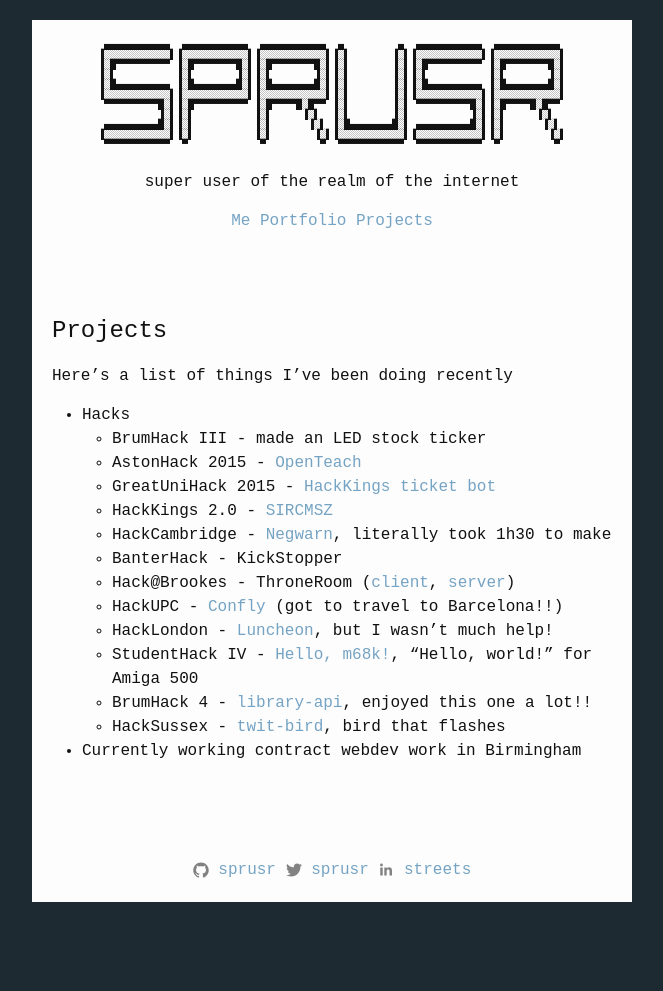
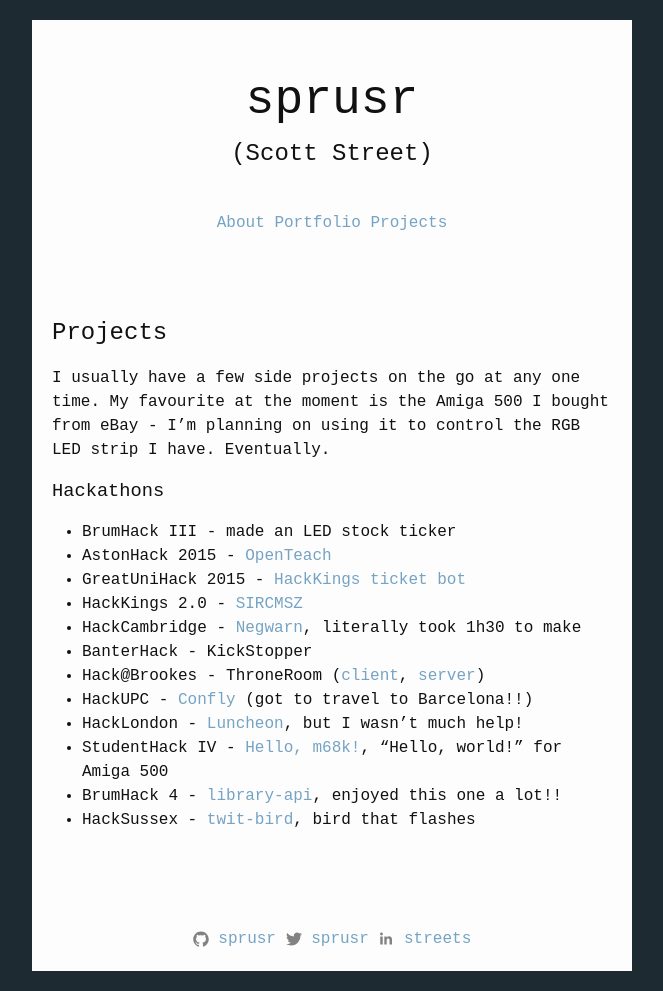
Before and after one commit to sprusr/sprusr.github.io, a Jekyll site: the page built from projects.md, in a window 1280 px wide. Shown: the whole page, without its empty margins (308-971 px from the left). Built offline with Jekyll 4.4.1, drawn with Linux system fonts in a browser that asks for light colours; before the commit the page ends 902 px from its top, so only the background shows below that.

Commit message:
Updated content and styles
Top margin gone when on mobile
Less bullet points

```diff
--- a/_config.yml
+++ b/_config.yml
@@ -8,7 +8,7 @@
 # Site settings
 title: sprusr
 description: > # this means to ignore newlines until "baseurl:"
-  super user of the realm of the internet
+  (Scott Street)
 baseurl: "" # the subpath of your site, e.g. /blog
 url: "http://spru.sr" # the base hostname & protocol for your site
 twitter_username: sprusr
--- a/_includes/header.html
+++ b/_includes/header.html
@@ -1,23 +1,8 @@
 <header>
-  <a href="/" style="color: inherit; text-decoration: none;">
-  <div style="width: 480px; margin: 0 auto;">
-    <pre style="font-size: 10px; line-height: 10px; padding: 0; margin: 0; overflow: hidden; background-color: inherit; border: none; text-align: left;" class=" ">
-  ▄▄▄▄▄▄▄▄▄▄▄  ▄▄▄▄▄▄▄▄▄▄▄  ▄▄▄▄▄▄▄▄▄▄▄  ▄         ▄  ▄▄▄▄▄▄▄▄▄▄▄  ▄▄▄▄▄▄▄▄▄▄▄
- ▐░░░░░░░░░░░▌▐░░░░░░░░░░░▌▐░░░░░░░░░░░▌▐░▌       ▐░▌▐░░░░░░░░░░░▌▐░░░░░░░░░░░▌
- ▐░█▀▀▀▀▀▀▀▀▀ ▐░█▀▀▀▀▀▀▀█░▌▐░█▀▀▀▀▀▀▀█░▌▐░▌       ▐░▌▐░█▀▀▀▀▀▀▀▀▀ ▐░█▀▀▀▀▀▀▀█░▌
- ▐░▌          ▐░▌       ▐░▌▐░▌       ▐░▌▐░▌       ▐░▌▐░▌          ▐░▌       ▐░▌
- ▐░█▄▄▄▄▄▄▄▄▄ ▐░█▄▄▄▄▄▄▄█░▌▐░█▄▄▄▄▄▄▄█░▌▐░▌       ▐░▌▐░█▄▄▄▄▄▄▄▄▄ ▐░█▄▄▄▄▄▄▄█░▌
- ▐░░░░░░░░░░░▌▐░░░░░░░░░░░▌▐░░░░░░░░░░░▌▐░▌       ▐░▌▐░░░░░░░░░░░▌▐░░░░░░░░░░░▌
-  ▀▀▀▀▀▀▀▀▀█░▌▐░█▀▀▀▀▀▀▀▀▀ ▐░█▀▀▀▀█░█▀▀ ▐░▌       ▐░▌ ▀▀▀▀▀▀▀▀▀█░▌▐░█▀▀▀▀█░█▀▀
-           ▐░▌▐░▌          ▐░▌     ▐░▌  ▐░▌       ▐░▌          ▐░▌▐░▌     ▐░▌
-  ▄▄▄▄▄▄▄▄▄█░▌▐░▌          ▐░▌      ▐░▌ ▐░█▄▄▄▄▄▄▄█░▌ ▄▄▄▄▄▄▄▄▄█░▌▐░▌      ▐░▌
- ▐░░░░░░░░░░░▌▐░▌          ▐░▌       ▐░▌▐░░░░░░░░░░░▌▐░░░░░░░░░░░▌▐░▌       ▐░▌
-  ▀▀▀▀▀▀▀▀▀▀▀  ▀            ▀         ▀  ▀▀▀▀▀▀▀▀▀▀▀  ▀▀▀▀▀▀▀▀▀▀▀  ▀         ▀
-
-    </pre>
+  <div class="site-title">
+    <h1><a href="/">{{ site.title }}</a></h1>
+    <p>{{ site.description }}</p>
   </div>
-  </a>
-  <p>{{ site.description }}</p>
   <nav>
     {% for page in site.pages %}
       {% if page.title %}
--- a/_sass/_layout.scss
+++ b/_sass/_layout.scss
@@ -1,15 +1,23 @@
 body {
   background-color: $background-color;
+
+  @include media-query($content-width) {
+      background-color: $container-background-color;
+  }
 }
 
 .container {
   width: 100%;
   max-width: $content-width;
-  margin: 0 auto;
+  margin: 20px auto;
   padding: 20px;
   box-sizing: border-box;
   background-color: $container-background-color;
   margin-top: 20px;
+
+  @include media-query($content-width) {
+      margin: 0 auto;
+  }
 }
 
 header {
@@ -18,7 +26,17 @@ header {
 }
 
 .site-title {
-  font-size: 42pt;
+  padding: 1em;
+  font-size: 18pt;
+
+  h1 {
+    margin: 0;
+  }
+
+  a {
+    color: inherit;
+    text-decoration: none;
+  }
 }
 
 footer {
--- a/index.html
+++ b/index.html
@@ -2,4 +2,4 @@
 layout: default
 ---
 
-<p class="center">The website belonging to Scott Street</p>
+<p class="center">What do people even put on their personal websites?</p>
--- a/projects.md
+++ b/projects.md
@@ -4,19 +4,19 @@ title: Projects
 permalink: /projects/
 ---
 
-Here's a list of things I've been doing recently
+I usually have a few side projects on the go at any one time. My favourite at the moment is the Amiga 500 I bought from eBay - I'm planning on using it to control the RGB LED strip I have. Eventually.
 
-* Hacks
-  * BrumHack III - made an LED stock ticker
-  * AstonHack 2015 - [OpenTeach](http://devpost.com/software/openteach#more-of-an-idea-than-a-hack)
-  * GreatUniHack 2015 - [HackKings ticket bot](https://github.com/sprusr/kings-bot#DISCLAIMER---it-doesnt-work)
-  * HackKings 2.0 - [SIRCMSZ](https://github.com/Homletmoo/hk2015)
-  * HackCambridge - [Negwarn](https://github.com/sprusr/negwarn#the-rest-of-the-event-was-mucking-about), literally took 1h30 to make
-  * BanterHack - KickStopper
-  * Hack@Brookes - ThroneRoom ([client](https://github.com/sprusr/throneroom-site), [server](https://github.com/hgat/throneroom))
-  * HackUPC - [Confly](https://github.com/sprusr/confly) (got to travel to Barcelona!!)
-  * HackLondon - [Luncheon](http://devpost.com/software/luncheon), but I wasn't much help!
-  * StudentHack IV - [Hello, m68k!](http://devpost.com/software/hello-m68k), "Hello, world!" for Amiga 500
-  * BrumHack 4 - [library-api](https://github.com/BenjaminEHowe/library-api), enjoyed this one a lot!!
-  * HackSussex - [twit-bird](https://github.com/sprusr/twit-bird), bird that flashes
-* Currently working contract webdev work in Birmingham
+### Hackathons
+
+* BrumHack III - made an LED stock ticker
+* AstonHack 2015 - [OpenTeach](http://devpost.com/software/openteach#more-of-an-idea-than-a-hack)
+* GreatUniHack 2015 - [HackKings ticket bot](https://github.com/sprusr/kings-bot#DISCLAIMER---it-doesnt-work)
+* HackKings 2.0 - [SIRCMSZ](https://github.com/Homletmoo/hk2015)
+* HackCambridge - [Negwarn](https://github.com/sprusr/negwarn#the-rest-of-the-event-was-mucking-about), literally took 1h30 to make
+* BanterHack - KickStopper
+* Hack@Brookes - ThroneRoom ([client](https://github.com/sprusr/throneroom-site), [server](https://github.com/hgat/throneroom))
+* HackUPC - [Confly](https://github.com/sprusr/confly) (got to travel to Barcelona!!)
+* HackLondon - [Luncheon](http://devpost.com/software/luncheon), but I wasn't much help!
+* StudentHack IV - [Hello, m68k!](http://devpost.com/software/hello-m68k), "Hello, world!" for Amiga 500
+* BrumHack 4 - [library-api](https://github.com/BenjaminEHowe/library-api), enjoyed this one a lot!!
+* HackSussex - [twit-bird](https://github.com/sprusr/twit-bird), bird that flashes
```
Also changed, not shown: about.md (added, +13 -0 lines), me.md (deleted, +0 -20 lines), portfolio.md (+1 -3 lines), img/pano.jpg (added).
